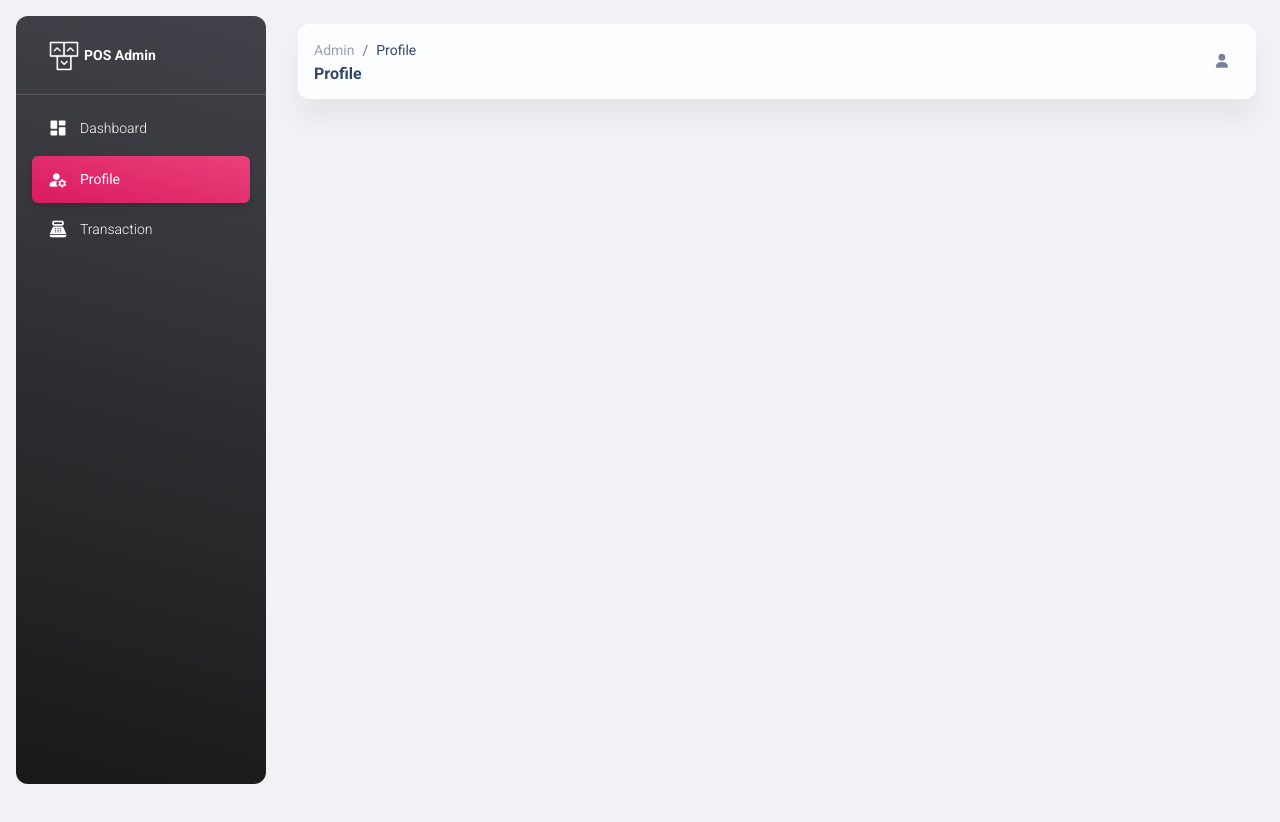
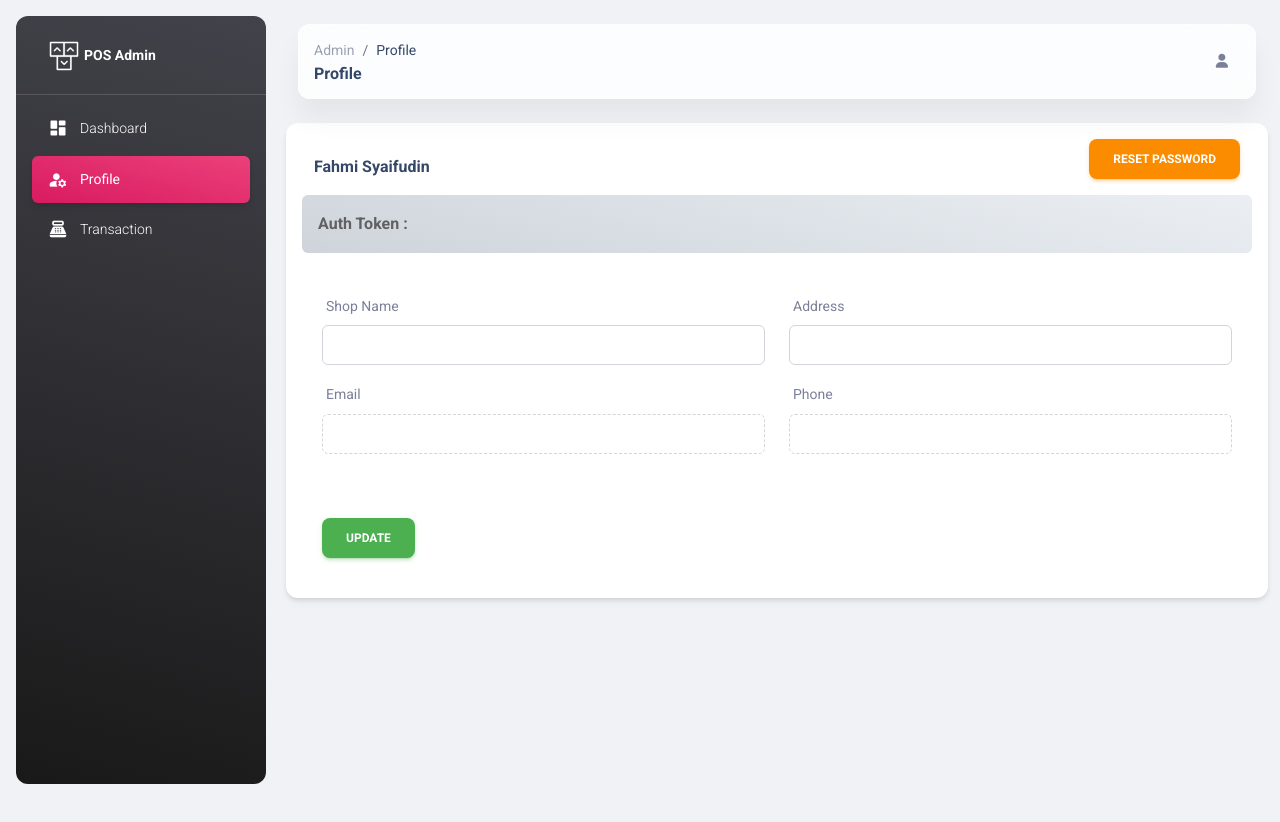
Before and after one commit to fahmisyaifudin/integrator-pos-admin, a Nuxt app: page /profile in a window 1280 px wide. Built offline with nearby package versions, Linux system fonts and the light colour scheme; no server answers.

Commit message:
finish profile

```diff
--- a/layouts/admin.vue
+++ b/layouts/admin.vue
@@ -40,6 +40,9 @@ export default {
     MySidebar,
     Loader
   },
+  created(){
+
+  }
 
 }
 </script>
--- a/pages/profile.vue
+++ b/pages/profile.vue
@@ -1,12 +1,106 @@
 <template>
-  <div></div>
+  <div class="row">
+    <div class="card">
+       <div class="col-md-12">
+          <div class="card-header  pb-0 p-3">
+            <div class="row">
+              <div class="col-6 d-flex align-items-center">
+                  <h6 class="mb-0">Fahmi Syaifudin</h6>
+              </div>
+              <div class="col-6 d-flex justify-content-end">
+                <button class="btn btn-warning" @click="resetPassword">Reset Password</button>
+              </div>
+            </div>
+            <div class="row">
+              <div class="alert alert-light" role="alert">
+               <b>Auth Token : </b> {{ $store.state.profile.uid }}
+              </div>
+            </div>
+          </div>
+          <div class="card-body">
+            <div class="row">
+                <div class="col-6">
+                  <label>Shop Name</label>
+                  <div class="input-group input-group-outline mb-3">
+                    <input type="text" v-model="input.name" class="form-control">
+                  </div>
+                </div>
+                <div class="col-6">
+                  <label>Address</label>
+                  <div class="input-group input-group-outline mb-3">
+                    <input type="text" v-model="input.address"  class="form-control">
+                  </div>
+                </div>
+            </div>
+             <div class="row">
+                <div class="col-6">
+                  <label>Email</label>
+                  <div class="input-group input-group-outline mb-3">
+                    <input type="text" :value="$store.state.profile.email" class="form-control" disabled>
+                  </div>
+                </div>
+                <div class="col-6">
+                  <label>Phone</label>
+                  <div class="input-group input-group-outline mb-3">
+                    <input type="text" :value="$store.state.profile.phoneNumber" class="form-control" disabled>
+                  </div>
+                </div>
+            </div>
+          </div>
+          <div class="card-footer">
+            <button class="btn btn-success" @click="updateProfile">Update</button>
+          </div>
+       </div>
+    </div>
+  </div>
 </template>
 
 <script>
+import { getAuth, sendPasswordResetEmail } from "firebase/auth";
 export default {
     layout: 'admin',
     beforeCreate(){
       this.$store.commit('general/setMenu', 'Profile')
+      this.$axios.setToken(this.$store.state.auth.accessToken, 'Bearer')
+    },
+    data(){
+      return {
+        input: {
+          name: '',
+          address: '',
+          logo: null
+        }
+      }
+    },
+    created(){
+      this.$axios.get('/api/profile').then(res => {
+        console.log(res.data);
+          this.input.name = res.data.data.name
+          this.input.address = res.data.data.address
+      })
+    },
+    methods: {
+      resetPassword(){
+        this.$store.commit('general/setLoading', true)
+        const auth = getAuth();
+        sendPasswordResetEmail(auth, this.$store.state.profile.email)
+          .then(() => {
+            this.$store.commit('general/setLoading', false)
+            this.$toast.success("Password reset link sent, Please check your email", { duration: 3000 })
+          })
+          .catch((error) => {
+            const errorCode = error.code;
+            const errorMessage = error.message;
+            // ..
+          });
+      },
+      updateProfile(){
+        this.$axios.put('/api/profile', this.input).then(res => {
+          if (res.status == 200) {
+            this.$toast.success("Success, data updated", { duration: 3000 })
+          }
+        })
+      }
     }
 }
 </script>
```
